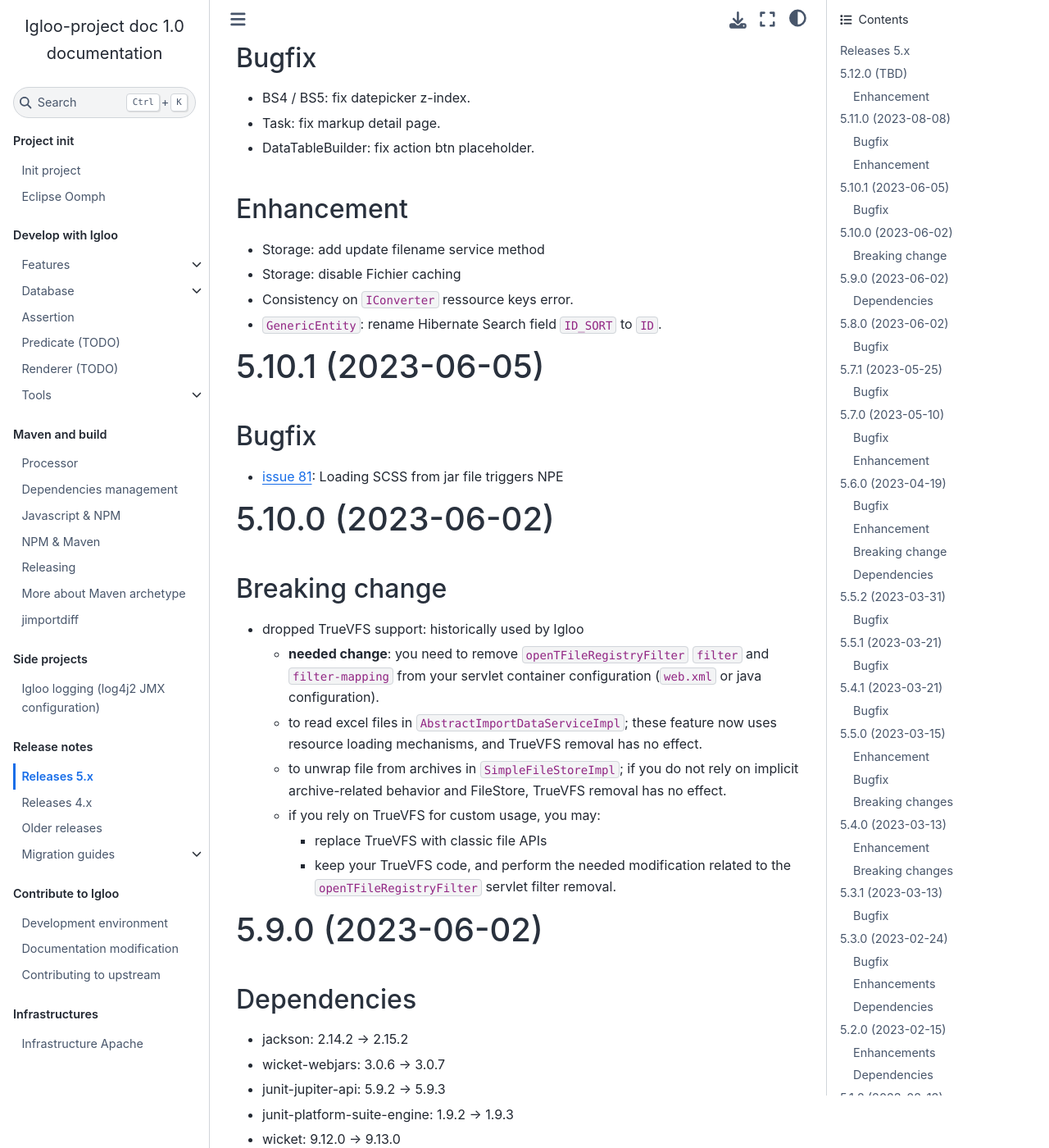
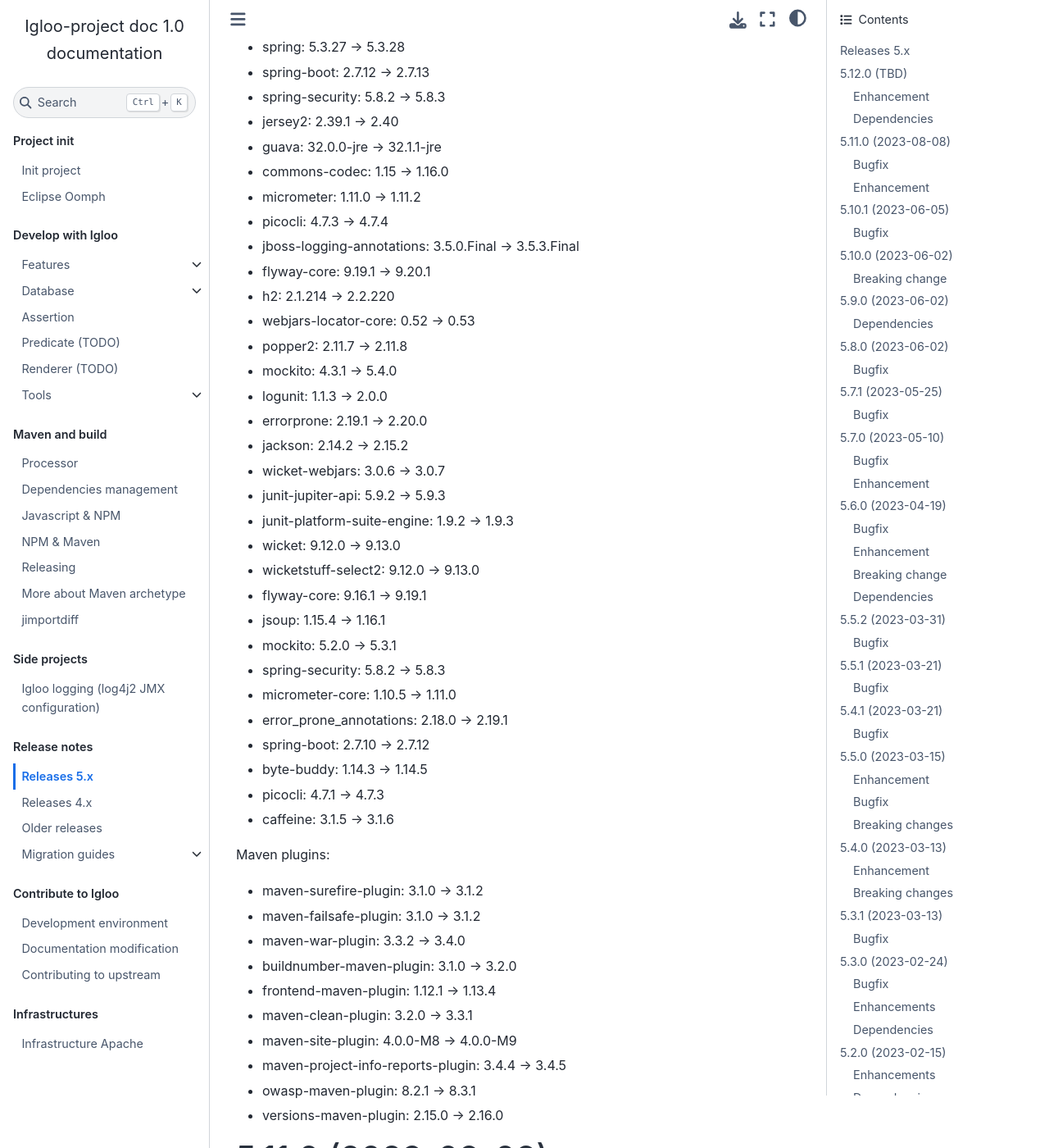
Before and after one commit to igloo-project/igloo-doc, a Sphinx documentation site: the page built from source/release-notes/releases-5.x.md, in a window 1280 px wide and 1400 px high, scrolled down 415 px. Shown: the whole window at 82% size. Built offline with Sphinx 7.4.7 and the Sphinx Book theme 1.1.4, drawn with Linux system fonts in a browser that asks for light colours; some of the changed text lies outside the part shown.

Commit message:
update changelog 5.11 and 5.12

```diff
--- a/source/release-notes/releases-5.x.md
+++ b/source/release-notes/releases-5.x.md
@@ -10,6 +10,56 @@
 * Backport 6.x: allow AbstractNotificationContentDescriptorFactory to override
   wicket application context (see {ref}`email`)
 
+## Dependencies
+
+* spring: 5.3.27 -> 5.3.28
+* spring-boot: 2.7.12 -> 2.7.13
+* spring-security: 5.8.2 -> 5.8.3
+* jersey2: 2.39.1 -> 2.40
+* guava: 32.0.0-jre -> 32.1.1-jre
+* commons-codec: 1.15 -> 1.16.0
+* micrometer: 1.11.0 -> 1.11.2
+* picocli: 4.7.3 -> 4.7.4
+* jboss-logging-annotations: 3.5.0.Final -> 3.5.3.Final
+* flyway-core: 9.19.1 -> 9.20.1
+* h2: 2.1.214 -> 2.2.220
+* webjars-locator-core: 0.52 -> 0.53
+* popper2: 2.11.7 -> 2.11.8
+* mockito: 4.3.1 -> 5.4.0
+* logunit: 1.1.3 -> 2.0.0
+* errorprone: 2.19.1 -> 2.20.0
+
+
+* jackson: 2.14.2 -> 2.15.2
+* wicket-webjars: 3.0.6 -> 3.0.7
+* junit-jupiter-api: 5.9.2 -> 5.9.3
+* junit-platform-suite-engine: 1.9.2 -> 1.9.3
+* wicket: 9.12.0 -> 9.13.0
+* wicketstuff-select2: 9.12.0 -> 9.13.0
+* flyway-core: 9.16.1 -> 9.19.1
+* jsoup: 1.15.4 -> 1.16.1
+* mockito: 5.2.0 -> 5.3.1
+* spring-security: 5.8.2 -> 5.8.3
+* micrometer-core: 1.10.5 -> 1.11.0
+* error_prone_annotations: 2.18.0 -> 2.19.1
+* spring-boot: 2.7.10 -> 2.7.12
+* byte-buddy: 1.14.3 -> 1.14.5
+* picocli: 4.7.1 -> 4.7.3
+* caffeine: 3.1.5 -> 3.1.6
+
+Maven plugins:
+
+* maven-surefire-plugin: 3.1.0 -> 3.1.2
+* maven-failsafe-plugin: 3.1.0 -> 3.1.2
+* maven-war-plugin: 3.3.2 -> 3.4.0
+* buildnumber-maven-plugin: 3.1.0 -> 3.2.0
+* frontend-maven-plugin: 1.12.1 -> 1.13.4
+* maven-clean-plugin: 3.2.0 -> 3.3.1
+* maven-site-plugin: 4.0.0-M8 -> 4.0.0-M9
+* maven-project-info-reports-plugin: 3.4.4 -> 3.4.5
+* owasp-maven-plugin: 8.2.1 -> 8.3.1
+* versions-maven-plugin: 2.15.0 -> 2.16.0
+
 (v5.11.0)=
 
 # 5.11.0 (2023-08-08)
```
Also changed, not shown: other parts of source/release-notes/releases-5.x.md (+1 -0 lines).
